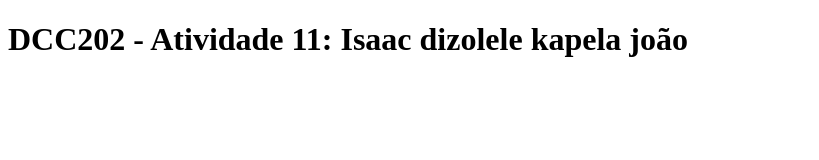
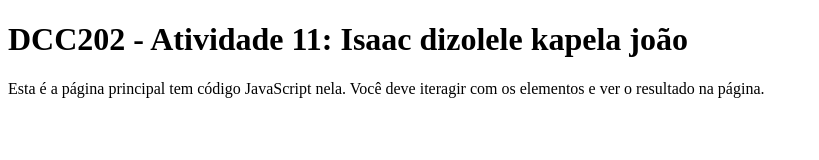
Before and after one commit to ufjf-dcc202/ufjf-dcc202-2023-3-a-atv11-isaac-kapela, a plain HTML site: page index.html in a window 1280 px wide. Shown: the whole page, without its empty margins (0-819 px from the left). Drawn offline with Linux system fonts and the light colour scheme.

Commit message:
add tag p na main

```diff
--- a/index.html
+++ b/index.html
@@ -8,6 +8,11 @@
 <body>
     <main>
         <h1>DCC202 - Atividade 11: Isaac dizolele kapela joão</h1>
+        <p>
+            Esta é a página principal tem código JavaScript nela. Você deve iteragir
+            com os elementos e ver o resultado na página.
+        </p>
+
     </main>
 
 </body>
```
